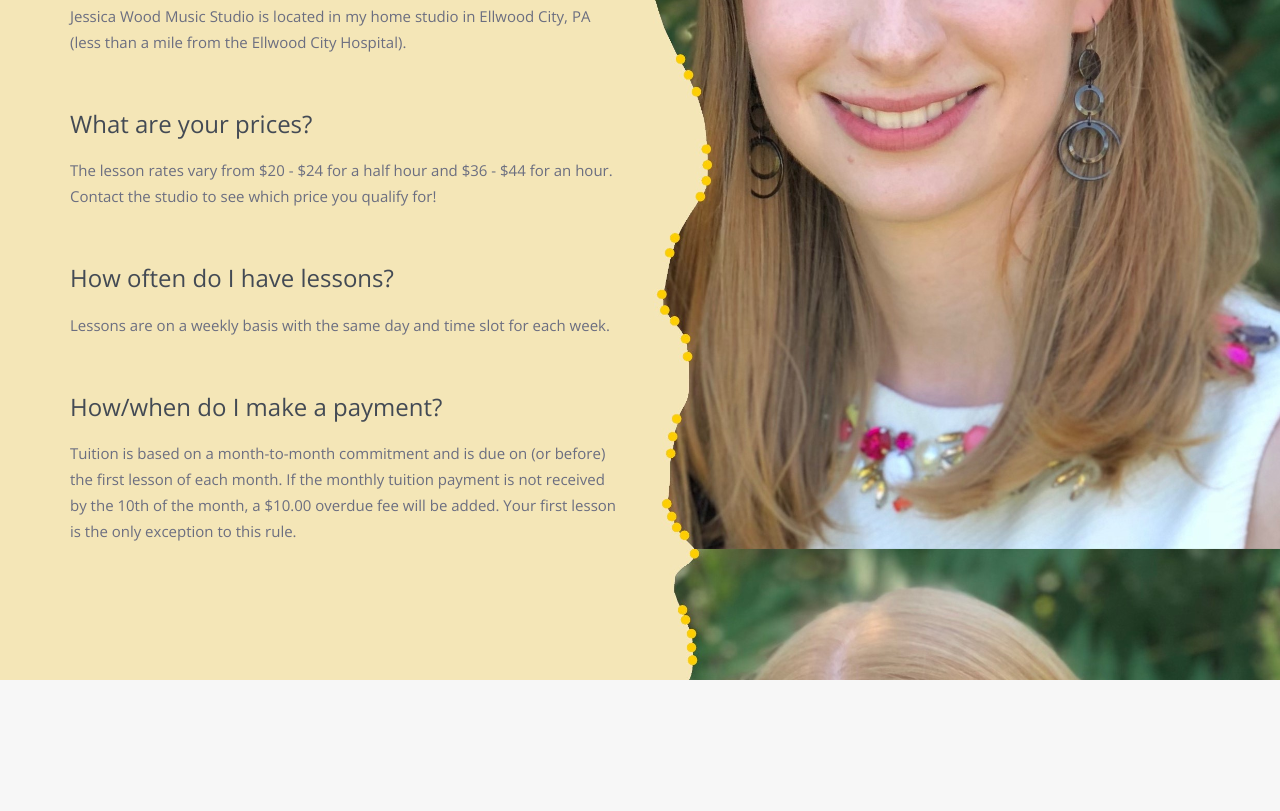
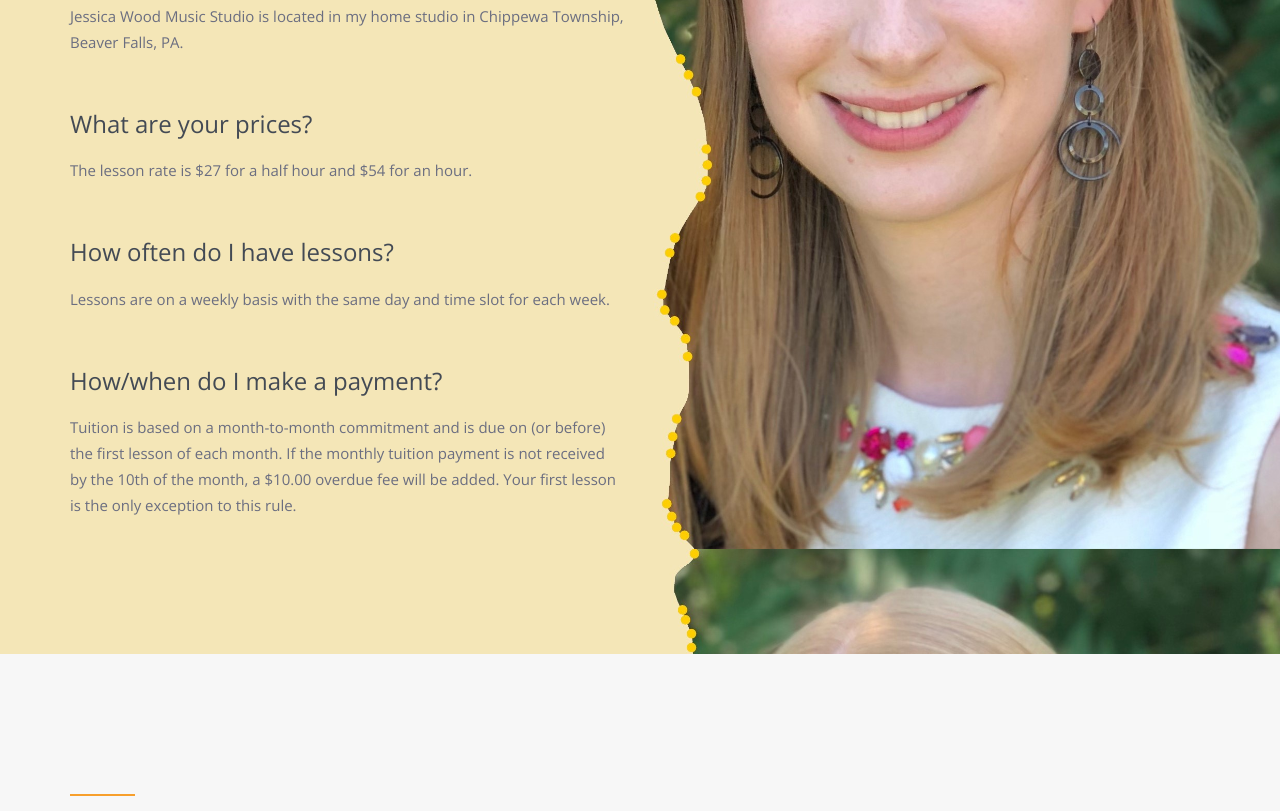
Before and after one commit to lcwood/jessicawoodmusicstudio.github.io, a plain HTML site: page index.html in a window 1280 px wide. Shown: the part 2453-3264 px from the top of the page. Drawn offline with nearby package versions, Linux system fonts and the light colour scheme; some packages are replaced by stand-ins of ours.

Commit message:
Updated location and price

```diff
--- a/index.html
+++ b/index.html
@@ -181,15 +181,13 @@
             <div class="heading-title">
               <h3>Where are you located?</h3>
             </div>
-            <p>Jessica Wood Music Studio is located in my home studio in Ellwood
-              City, PA (less than a mile from the Ellwood City Hospital).</p>
+            <p>Jessica Wood Music Studio is located in my home studio in Chippewa
+              Township, Beaver Falls, PA.</p>
             <br>
             <div class="heading-title">
               <h3>What are your prices?</h3>
             </div>
-            <p>The lesson rates vary from $20 - $24 for a half hour and $36 -
-              $44 for an hour. Contact the studio to see which price you qualify
-              for!</p>
+            <p>The lesson rate is $27 for a half hour and $54 for an hour.</p>
             <br>
             <div class="heading-title">
               <h3>How often do I have lessons?</h3>
@@ -488,7 +486,7 @@ rows="5" required=""></textarea> </div>
             <div class="col-md-4 col-sm-4 col-xs-12">
               <div class="footer-box">
                 <h3>Location</h3>
-                <p>Ellwood City, Pennsylvania</p>
+                <p>Beaver Falls, Pennsylvania</p>
                 <span class="footer-icon"> <i class="fa fa-map-marker"></i></span>
               </div>
             </div>
```
